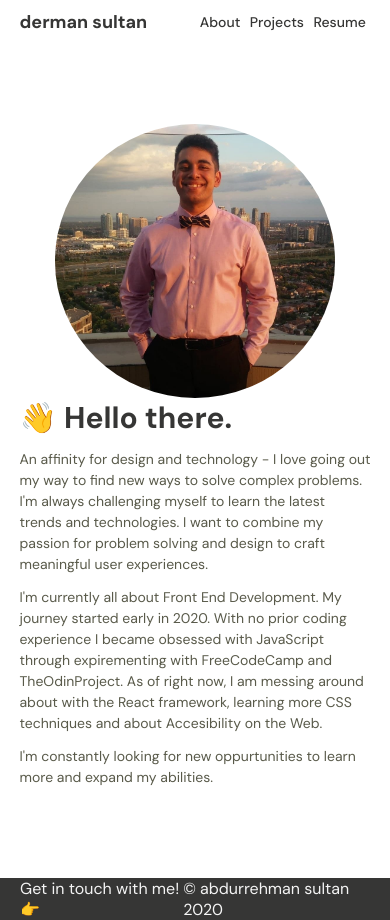
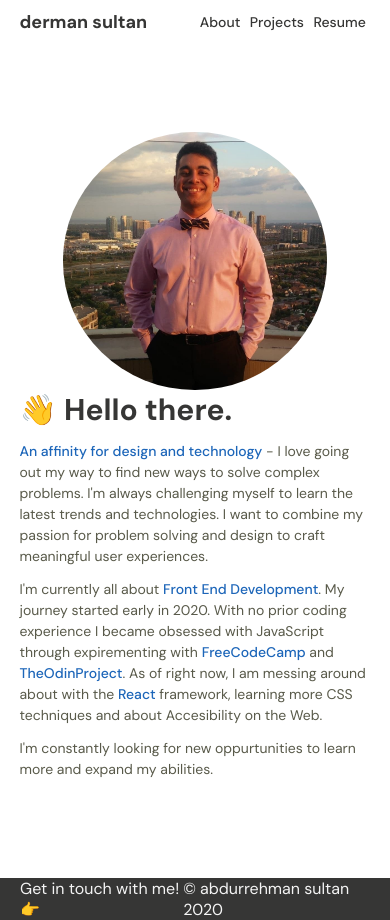
Before and after one commit to dermansultan/Portfolio2020, a React (Create React App) app: page /About in a window 390 px wide. Built offline with nearby package versions, Linux system fonts and the light colour scheme.

Commit message:
hashlink scroll from nav added

```diff
--- a/package.json
+++ b/package.json
@@ -9,6 +9,7 @@
     "react": "^17.0.1",
     "react-dom": "^17.0.1",
     "react-router-dom": "^5.2.0",
+    "react-router-hash-link": "^2.2.2",
     "react-scripts": "4.0.0",
     "web-vitals": "^0.2.4"
   },
--- a/src/Components/About.jsx
+++ b/src/Components/About.jsx
@@ -8,8 +8,8 @@ const About = () => {
                 <img className='dp' src={dp}/>
                 <div className='aboutBio'>
                     <h1 className='aboutGreeting'>👋 Hello there.</h1>
-                    <p className='aboutPara'>An affinity for design and technology - I love going out my way to find new ways to solve complex problems. I'm always challenging myself to learn the latest trends and technologies. I want to combine my passion for problem solving and design to craft meaningful user experiences.</p>
-                    <p className='aboutPara'>I'm currently all about Front End Development. My journey started early in 2020. With no prior coding experience I became obsessed with JavaScript through expirementing with FreeCodeCamp and TheOdinProject.  As of right now, I am messing around about with the React framework, learning more CSS techniques and about Accesibility on the Web.</p>
+                    <p className='aboutPara'><span>An affinity for design and technology</span> - I love going out my way to find new ways to solve complex problems. I'm always challenging myself to learn the latest trends and technologies. I want to combine my passion for problem solving and design to craft meaningful user experiences.</p>
+                    <p className='aboutPara'>I'm currently all about <span>Front End Development</span>. My journey started early in 2020. With no prior coding experience I became obsessed with JavaScript through expirementing with <span>FreeCodeCamp</span> and <span>TheOdinProject</span>.  As of right now, I am messing around about with the <span>React</span> framework, learning more CSS techniques and about Accesibility on the Web.</p>
                     <p className='aboutPara'>I'm constantly looking for new oppurtunities to learn more and expand my abilities. </p>
                 </div>
             </div>
--- a/src/Components/Header.jsx
+++ b/src/Components/Header.jsx
@@ -1,16 +1,20 @@
 import React from "react";
+import { HashLink } from 'react-router-hash-link';
 import { Link } from "react-router-dom";
 
 
 
 function Header(){
+
     return(
         <header>
         <div className='headerMain'>
         <Link to="/" className='headerLogo'>derman sultan</Link>
         <nav>
             <Link to="/About">About</Link>
-            <Link to="/Projects">Projects</Link>
+            <HashLink
+            smooth to="/#projects"
+            >Projects</HashLink>
             <Link to="/Resume">Resume</Link>
         </nav>
         </div>
--- a/src/Components/Home.jsx
+++ b/src/Components/Home.jsx
@@ -12,7 +12,7 @@ const Home = () => {
             </div>
             <img draggable='false' className='landingGraphic' src={landingGraphic}/>
         </div>
-        <div className='projectsContainer'>
+        <div className='projectsContainer' id='projects'>
         <h1 className='projectsHeader'>Projects</h1>
         <div className='tilesContainer'>
         <div className='tileWrap'>
--- a/src/index.css
+++ b/src/index.css
@@ -36,7 +36,6 @@ header {
   text-decoration: none;
   font-size: clamp(18px, 2.5vw, 24px);
 }
-
 
 nav {
   display: flex;
@@ -173,9 +172,10 @@ nav > a {
   padding-bottom: 55px;
 }
 
-.projectsHeader{
+.projectsHeader {
   font-size: clamp(21px, 1.5vw, 24px);
   padding-bottom: 30px;
+  color: var(--main-txt-colour);
 }
 
 .tilesContainer {
@@ -186,35 +186,32 @@ grid-gap: 1.5rem;
   width: 100%;
 }
 
-
-
-.tileWrap{
+.tileWrap {
   display: flex;
   flex-wrap: wrap;
   border-radius: 18px;
-  transition: all .2s ease-in-out;
+  transition: all 0.2s ease-in-out;
   width: 100%;
   background-size: 200%;
   height: 288px;
-  background-image: url('./Img/Ruma4k.png');
+  background-image: url("./Img/Ruma4k.png");
   background-position: center;
   border: 0;
 }
 
-.tileDesc{
+.tileDesc {
   color: #fff;
   width: 50%;
   visibility: hidden;
   opacity: 0;
   font-weight: 500;
-  transition: opacity .2s, visibility .2s;
+  transition: opacity 0.2s, visibility 0.2s;
   padding-left: 5%;
   padding-top: 3%;
   white-space: nowrap;
 }
 
-
-.tileDesc2{
+.tileDesc2 {
   color: #fff;
   margin-left: auto;
   margin-top: auto;
@@ -222,7 +219,7 @@ width: 100%;
   visibility: hidden;
   opacity: 0;
   font-weight: 500;
-  transition: opacity .2s, visibility .2s;
+  transition: opacity 0.2s, visibility 0.2s;
   padding-right: 5%;
   padding-bottom: 3%;
 }
@@ -237,10 +234,12 @@ width: 100%;
   opacity: 1;
 }
 
-.tileWrap:hover { transform: scale(1.1); }
+.tileWrap:hover {
+  transform: scale(1.1);
+}
 
 /* Footer */
-footer{
+footer {
   width: 100%;
   height: 5vh;
   align-items: center;
@@ -250,17 +249,17 @@ footer{
   justify-content: space-between;
 }
 
-.footerLeft{
+.footerLeft {
   padding-left: 20px;
 }
 
-.footerRight{
+.footerRight {
   padding-right: 20px;
 }
 
 /* About Page Selectors */
 
-.mainContainer.About{
+.mainContainer.About {
   width: 100%;
   display: flex;
   min-height: 100vh;
@@ -268,20 +267,19 @@ footer{
   justify-content: center;
 }
 
-.aboutContainer{
+.aboutContainer {
   width: 90%;
   display: flex;
   align-items: start;
 }
 
-.aboutBio{
+.aboutBio {
   display: flex;
+  padding-left: 50px;
   flex-direction: column;
-  min-width: 50%;
-  padding-left: 40px;
 }
 
-.aboutGreeting{
+.aboutGreeting {
   font-weight: 700;
   font-size: clamp(30px, 1.5vw, 55px);
   color: var(--main-txt-colour);
@@ -295,9 +293,14 @@ font-size: clamp(14px, 1.5vw, 18px);
   color: var(--second-txt-color);
 }
 
-.dp{
+.aboutPara span {
+  color: var(--main-blue);
+  font-weight: 500;
+}
+
+.dp {
   height: auto;
-  width: 40%;
+  width: 50%;
   border-radius: 50%;
 }
 
@@ -320,20 +323,18 @@ color: var(--second-txt-color);
     height: auto;
   }
 
-  .aboutContainer{
+  .aboutContainer {
     flex-direction: column;
     align-items: center;
   }
 
-  .dp{
-    width: 80%;
+  .dp {
+    width: 75%;
   }
 
-  .aboutBio{
+  .aboutBio {
     padding: 0;
   }
-
-
 }
 /* Small devices (portrait tablets and large phones, 600px and up) */
 @media only screen and (min-width: 600px) {
@@ -344,7 +345,6 @@ color: var(--second-txt-color);
 
 /* Medium devices (landscape tablets, 768px and up) */
 @media only screen and (min-width: 768px) {
-
 }
 
 /* Large devices (laptops/desktops, 992px and up) */
@@ -353,26 +353,24 @@ color: var(--second-txt-color);
     width: 30%;
   }
 
-  .heroContainer{
+  .heroContainer {
     margin-top: 0px;
     justify-content: space-around;
   }
 
-  .tilesContainer{
+  .tilesContainer {
     grid-template-columns: repeat(auto-fit, minmax(35rem, 1fr));
     grid-gap: 3.5rem;
-
   }
 
-  .tileWrap{
+  .tileWrap {
     height: 425px;
   }
-
 }
 
 /* Extra large devices (large laptops and desktops, 1200px and up) */
 @media only screen and (min-width: 1200px) {
-  .dp{
+  .dp {
     width: 30%;
   }
 }
```
Also changed, not shown: 1 other file (tests, documents, lock files or other folders). Lines whose indentation alone changed are shown as unchanged.
